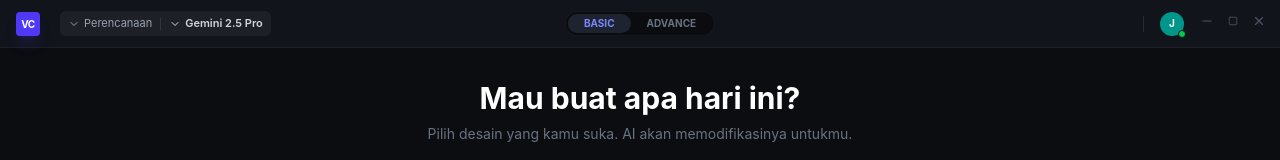
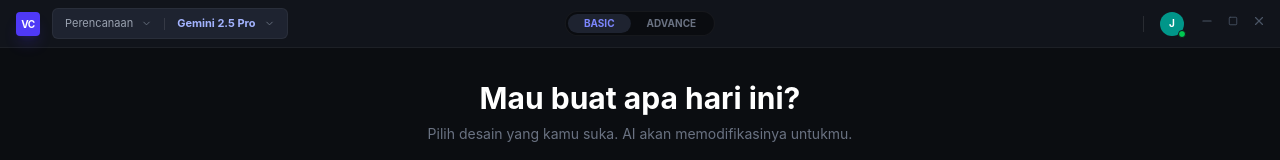
Before and after one commit to CoderVi92/VocaCode, a React (Vite) app: page / in a window 1280 px wide. Both pictures are taken after a click on the button "Masuk dengan Google". Shown: the top 160 px of the page. Built offline with nearby package versions, Linux system fonts and the light colour scheme.

Commit message:
feat(ui): add persistent AI model selector to basic mode header

```diff
--- a/src/App.tsx
+++ b/src/App.tsx
@@ -1,7 +1,7 @@
 import { useRef, useEffect } from 'react'
 import { AnimatePresence, motion } from 'framer-motion'
 import {
-  Settings, ChevronDown, LayoutGrid, Search, Monitor,
+  ChevronDown, LayoutGrid, Search, Monitor,
   Mail, CheckCircle2, Github, LogOut, Minus, Square, X,
   Link2, Zap
 } from 'lucide-react'
@@ -66,20 +66,20 @@ export default function App() {
           >
             {/* Left — Logo + Model selector */}
             <div className="flex items-center gap-3">
-              <div className="bg-indigo-600 w-6 h-6 rounded flex items-center justify-center shadow-lg shadow-indigo-600/20">
+              <div className="bg-indigo-600 w-6 h-6 rounded flex items-center justify-center shadow-lg shadow-indigo-600/20 shrink-0">
                 <span className="font-bold text-[10px] text-white uppercase tracking-tighter leading-none">VC</span>
               </div>
-              {mode === 'ADVANCE' && <Settings size={15} className="text-gray-500" />}
 
-              <div className="flex items-center bg-white/5 rounded-md px-2 py-1 ml-2 cursor-default">
-                <div className="flex items-center gap-1 text-[11px] text-gray-400">
-                  <ChevronDown size={12} />
-                  <span>Perencanaan</span>
+              {/* Model Selectors (Always visible in BASIC/ADVANCE) */}
+              <div className="flex items-center bg-[#1e2330] rounded-md px-3 py-1.5 cursor-pointer border border-white/5 hover:border-white/10 transition-colors">
+                <div className="flex items-center gap-2 text-[11px] text-gray-400 group">
+                  <span className="group-hover:text-gray-200 transition-colors">Perencanaan</span>
+                  <ChevronDown size={11} className="text-gray-500" />
                 </div>
-                <div className="h-3 w-px bg-white/10 mx-2" />
-                <div className="flex items-center gap-1 text-[11px] text-gray-300 font-semibold">
-                  <ChevronDown size={12} />
-                  <span>Gemini 2.5 Pro</span>
+                <div className="h-3 w-px bg-white/10 mx-3" />
+                <div className="flex items-center gap-2 text-[11px] text-indigo-300 font-bold group">
+                  <span className="group-hover:text-indigo-200 transition-colors">Gemini 2.5 Pro</span>
+                  <ChevronDown size={11} className="text-gray-500" />
                 </div>
               </div>
             </div>
```
